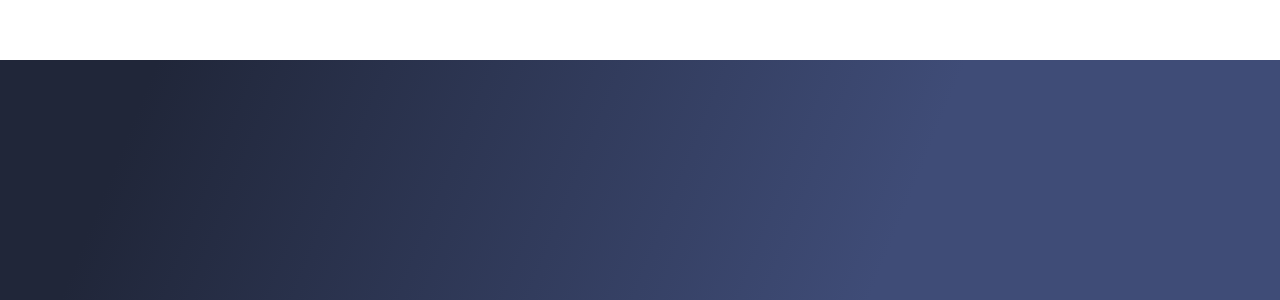
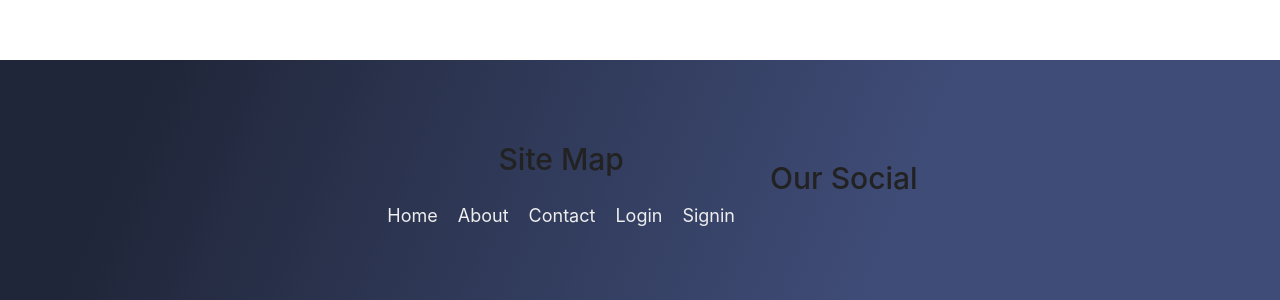
Before and after one commit to BuildForSDGCohort2/Team-204-Group-A, a React (Create React App) app: page / in a window 1280 px wide. Shown: the part 1540-1840 px from the top of the page. Built offline with nearby package versions, Linux system fonts and the light colour scheme.

Commit message:
fix:redux state

```diff
--- a/src/components/Nav.js
+++ b/src/components/Nav.js
@@ -5,14 +5,18 @@ import Logo from "../assets/logo1.png";
 const Nav = (props) => {
   window.onscroll = () => scrollFxn();
   const scrollFxn = () => {
-    if (document.body.scrollTop > 1 || document.documentElement.scrollTop > 1) {
-      document.querySelector(".nav").style.backgroundColor =
-        "rgba(32, 38, 57, 1)";
-      document.querySelector(".nav").style.boxShadow =
-        "0 .1rem .2rem rgba(0,0,0, .23)";
-    } else {
-      document.querySelector(".nav").style.boxShadow = "none";
-      document.querySelector(".nav").style.backgroundColor = "transparent";
+    const nav = document.querySelector(".nav");
+    if (nav) {
+      if (
+        document.body.scrollTop > 1 ||
+        document.documentElement.scrollTop > 1
+      ) {
+        nav.style.backgroundColor = "rgba(32, 38, 57, 1)";
+        nav.style.boxShadow = "0 .1rem .2rem rgba(0,0,0, .23)";
+      } else {
+        nav.style.boxShadow = "none";
+        nav.style.backgroundColor = "transparent";
+      }
     }
   };
 
--- a/src/containers/Footer.js
+++ b/src/containers/Footer.js
@@ -1,21 +1,34 @@
 import React from "react";
 import Heading from "../components/Heading";
+import { connect } from "react-redux";
+import Links from "../components/Links";
 // import Container from "@material-ui/core/Container";
 // import Box from "@material-ui/core/Box";
 // import Grid from "@material-ui/core/Grid";
 
-const Footer = () => {
+const Footer = (props) => {
   return (
     <footer className="footer">
       <div className="footer__left">
-        <Heading title={"site map"} />
+        <Heading heading={"site map"} />
+        <ul className="nav__list">
+          {props.links.map((link) => (
+            <Links title={link} key={link} />
+          ))}
+        </ul>
       </div>
 
       <div className="footer__right">
-        <Heading title={"Our social"} />
+        <Heading heading={"Our social"} />
       </div>
     </footer>
   );
 };
 
-export default Footer;
+const mapStateToProps = (state) => {
+  return {
+    links: state.landing.links,
+  };
+};
+
+export default connect(mapStateToProps)(Footer);
--- a/src/index.js
+++ b/src/index.js
@@ -2,18 +2,22 @@ import React from "react";
 import ReactDOM from "react-dom";
 import App from "./App";
 import * as serviceWorker from "./serviceWorker";
-import { BrowserRouter } from "react-router-dom";
+import BrowserRouter from "react-router-dom/BrowserRouter";
 import { createStore, applyMiddleware, combineReducers, compose } from "redux";
 import { Provider } from "react-redux";
 import thunk from "redux-thunk";
 import authReducer from "./store/reducer/auth";
+import landingReducer from "./store/reducer/landing";
 
 const composeEnhancers =
   process.env.NODE_ENV === "development"
     ? window.__REDUX_DEVTOOLS_EXTENSION_COMPOSE__
     : null || compose;
 
-const rootReducer = combineReducers({ auth: authReducer });
+const rootReducer = combineReducers({
+  auth: authReducer,
+  landing: landingReducer,
+});
 
 const store = createStore(
   rootReducer,
@@ -25,8 +29,8 @@ const app = (
     <BrowserRouter>
       <React.StrictMode>
         <App />
-      </React.StrictMode>{" "}
-    </BrowserRouter>{" "}
+      </React.StrictMode>
+    </BrowserRouter>
   </Provider>
 );
 
--- a/src/sass/_containers.scss
+++ b/src/sass/_containers.scss
@@ -50,6 +50,14 @@ section {
 
   &__left,
   &__right {
+    height: 100%;
+    padding: 1rem 2rem;
+    height: 50%;
     @include flex-props;
+    flex-direction: column;
+
+    @include respond(tab-port) {
+      padding: 0.5rem 1rem;
+    }
   }
 }
--- /dev/null
+++ b/src/store/reducer/landing.js
@@ -0,0 +1,7 @@
+const landingState = {
+  links: ["home", "about", "contact", "login", "signin"],
+};
+
+const reducer = (state = landingState, action = null) => state;
+
+export default reducer;
```
Also changed, not shown: src/containers/Homepage.js (added, +12 -0 lines).
